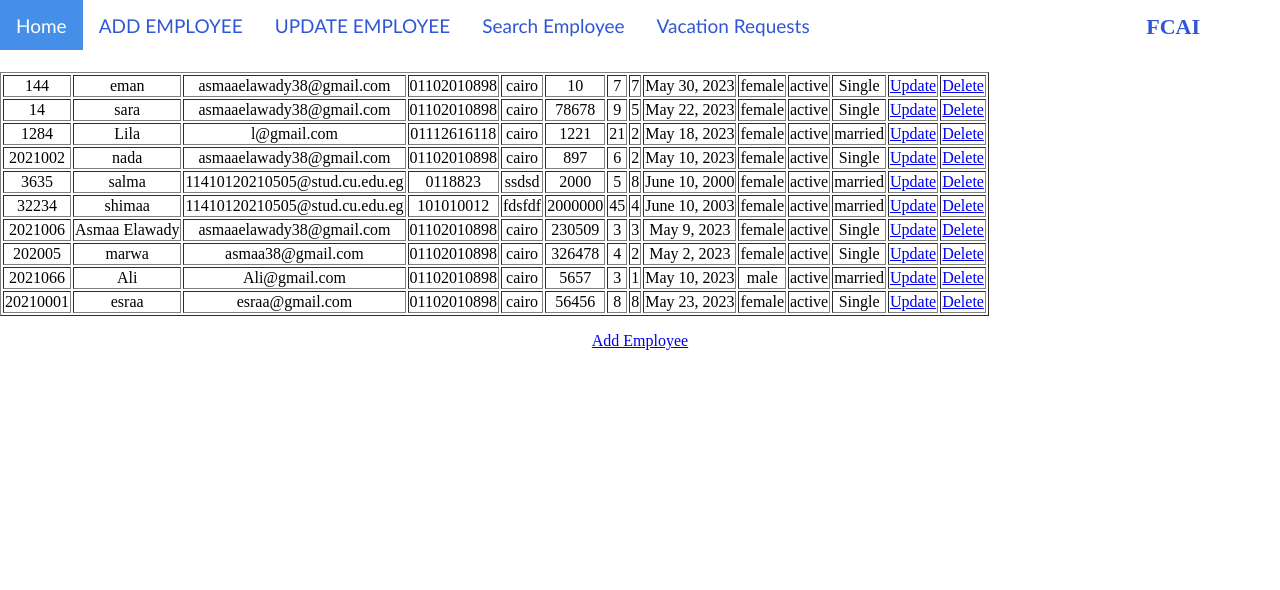
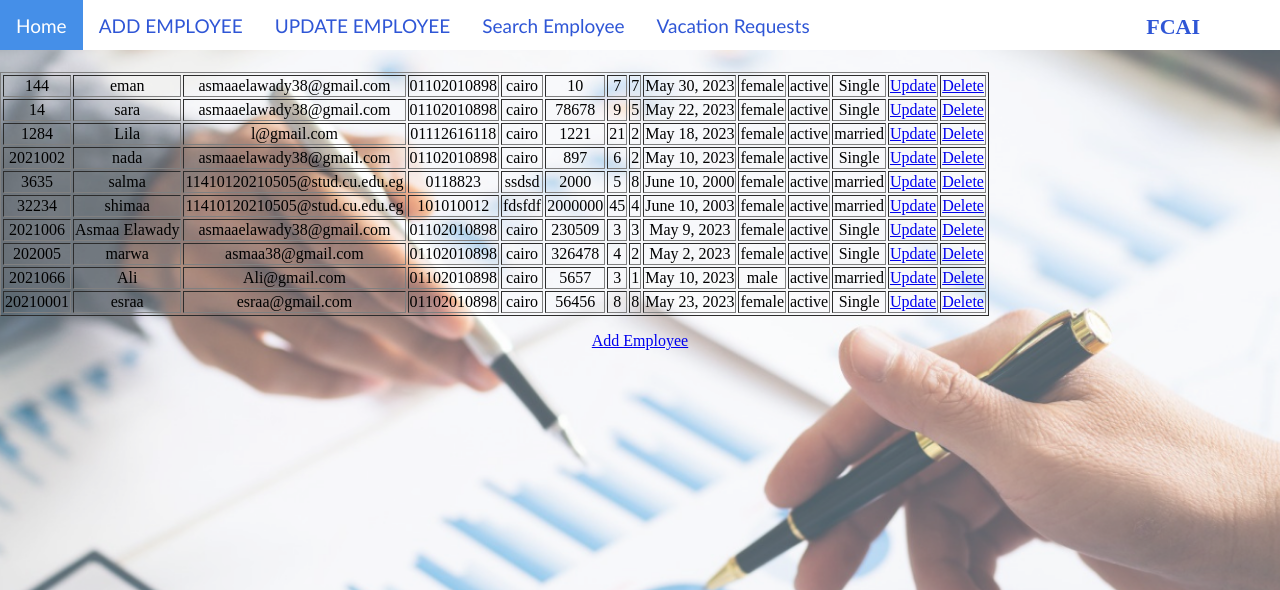
Before and after one commit to AsmaaElawady/Human_Resource_Website, a Django app: page /table in a window 1280 px wide. Shown: the top 590 px of the page. Run offline with Django 4.2, Linux system fonts and the light colour scheme; data comes from the database, SQL or seed files in the repository; both versions use the stored data as it was after the commit.

Commit message:
added background image for all files

```diff
--- a/FinalWeb/HumanResources/HR/templates/HomePage.html
+++ b/FinalWeb/HumanResources/HR/templates/HomePage.html
@@ -9,6 +9,11 @@
             Home Page
         </title>
         <link rel="stylesheet" href="{% static 'css/homePage.css'%} ">
+        <style>
+            body {
+                background-image: url("{% static 'image/HP2v3.png' %}");
+            }
+        </style>
 
 </head>
 <body>
--- a/FinalWeb/HumanResources/HR/templates/VR.html
+++ b/FinalWeb/HumanResources/HR/templates/VR.html
@@ -10,7 +10,11 @@
         <title>
             Vacations Requests
         </title>
-
+        <style>
+            body {
+                background-image: url("{% static 'image/HP2v3.png' %}");
+            }
+        </style>
     </head>
     <body>
         <div><h2> Vacations Requests </h2></div>
--- a/FinalWeb/HumanResources/HR/templates/editinfo.html
+++ b/FinalWeb/HumanResources/HR/templates/editinfo.html
@@ -11,6 +11,11 @@
     <!-- <link rel="stylesheet" href="homePage.css"> -->
     <meta name="description" content="This is the editing page" />
     <link rel="stylesheet" href="{% static 'css/updateEmployee.css' %}">
+    <style>
+        body {
+            background-image: url("{% static 'image/HP2v3.png' %}");
+        }
+    </style>
 </head>
 
 <body>
--- a/FinalWeb/HumanResources/HR/templates/homePage.html
+++ b/FinalWeb/HumanResources/HR/templates/homePage.html
@@ -9,6 +9,11 @@
             Home Page
         </title>
         <link rel="stylesheet" href="{% static 'css/homePage.css'%} ">
+        <style>
+            body {
+                background-image: url("{% static 'image/HP2v3.png' %}");
+            }
+        </style>
 
 </head>
 <body>
--- a/FinalWeb/HumanResources/HR/templates/phase1.html
+++ b/FinalWeb/HumanResources/HR/templates/phase1.html
@@ -3,7 +3,11 @@
 
 <link rel="stylesheet" href="{% static 'css/addEmployee.css' %}">
 <script type="text/javascript" src="{% static 'js/addEmployee.js' %}"></script>
-
+<style>
+    body {
+        background-image: url("{% static 'image/HP2v3.png' %}");
+    }
+</style>
 
 {% block content %}
 
--- a/FinalWeb/HumanResources/HR/templates/searchEmp.html
+++ b/FinalWeb/HumanResources/HR/templates/searchEmp.html
@@ -7,6 +7,11 @@
     <title>Search Employee</title>
     <link rel="stylesheet" href="{% static 'css/searchEmp.css'%}" />
     <meta name="description" content="" />
+    <style>
+      body {
+          background-image: url("{% static 'image/HP2v3.png' %}");
+      }
+  </style>
   </head>
 
   <body>
--- a/FinalWeb/HumanResources/HR/templates/table.html
+++ b/FinalWeb/HumanResources/HR/templates/table.html
@@ -2,7 +2,12 @@
 {% load static %}
 
 <link rel="stylesheet" href="{% static 'css/addEmployee.css' %}">
-
+<style>
+    body {
+        background-image: url("{% static 'image/HP2v3.png' %}");
+    }
+</style>
+<body>
 {% block content %}
 
 <table border="1">
@@ -29,7 +34,7 @@
 <p>
     <a href="add/">Add Employee</a>
 </p>
-
+</body>
 
 
 {% endblock content %}
```
Also changed, not shown: FinalWeb/HumanResources/HR/templates/updateEmployee.html (+5 -2 lines), FinalWeb/HumanResources/db.sqlite3.
